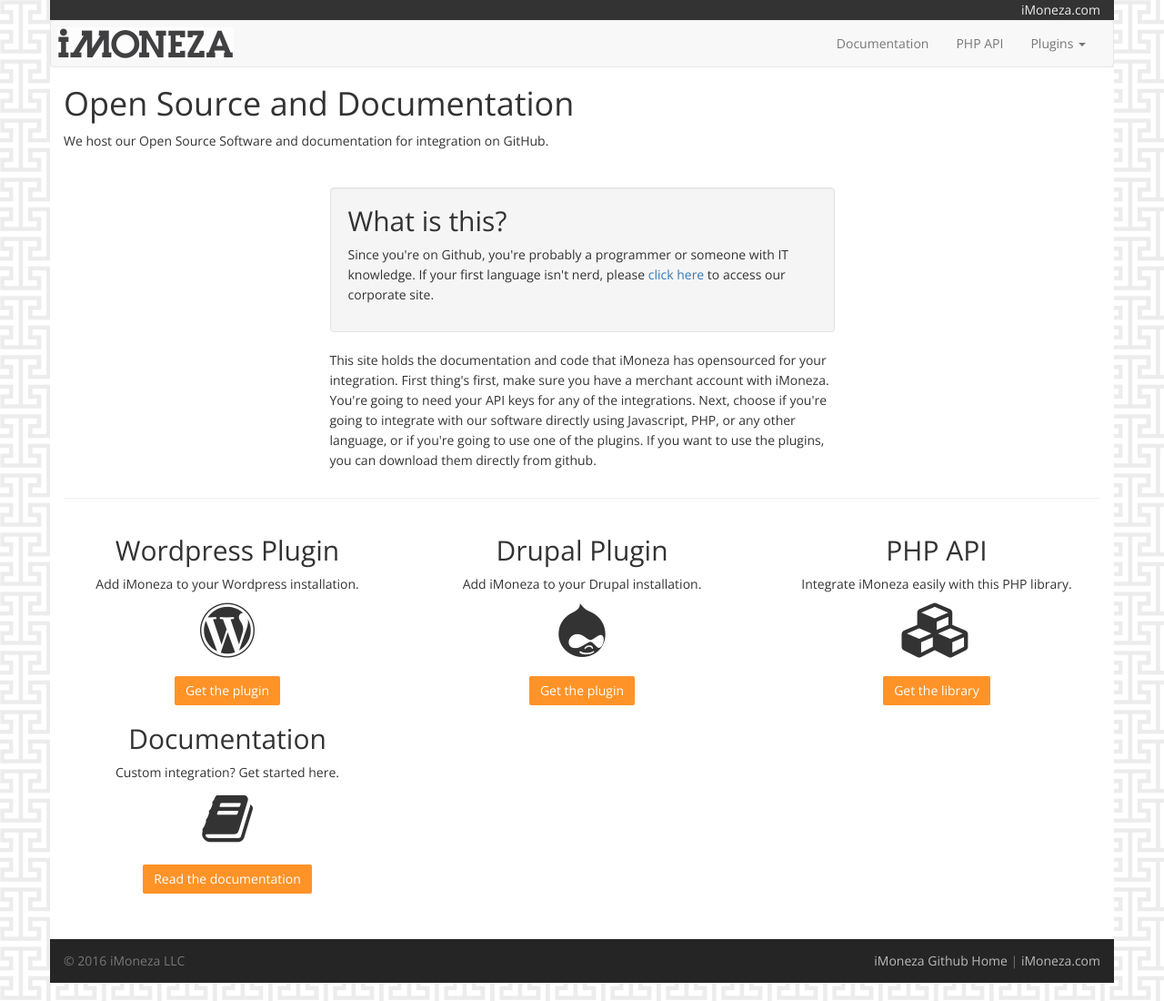
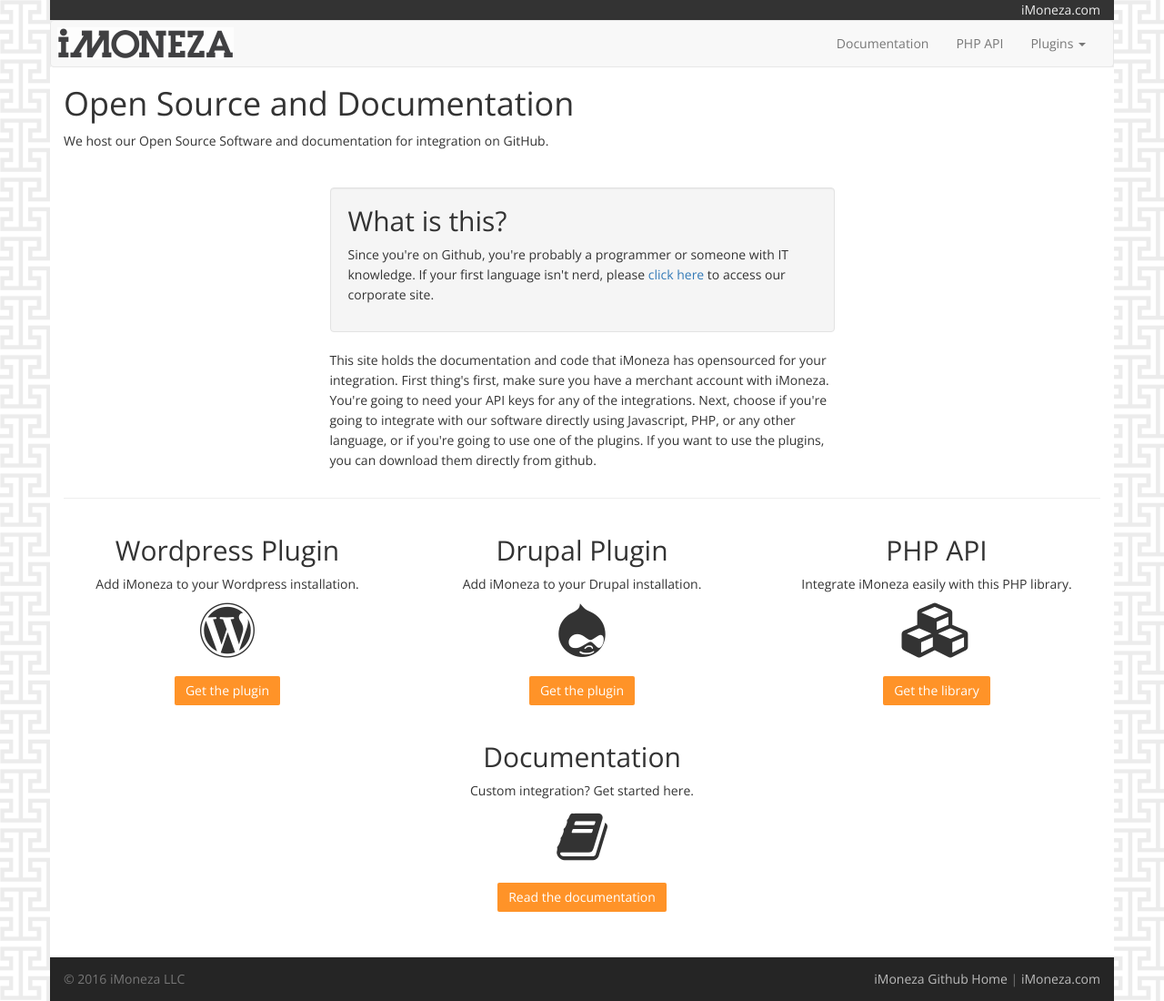
Before and after one commit to iMoneza/imoneza.github.io, a Jekyll site: the page built from index.html, in a window 1280 px wide. Shown: the whole page at 91% size. Built offline with Jekyll 4.4.1, drawn with Linux system fonts in a browser that asks for light colours; nearby versions of some CDN libraries.

Commit message:
spacing change.

```diff
--- a/index.html
+++ b/index.html
@@ -49,8 +49,8 @@
         </div>
     </div>
 </div>
-<div class="row text-center">
-    <div class="col-xs-12 col-sm-4">
+<div class="row text-center vertical-spacing-top-md">
+    <div class="col-xs-12">
         <h2>Documentation</h2>
         <p>Custom integration? Get started here.</p>
         <div>
```
